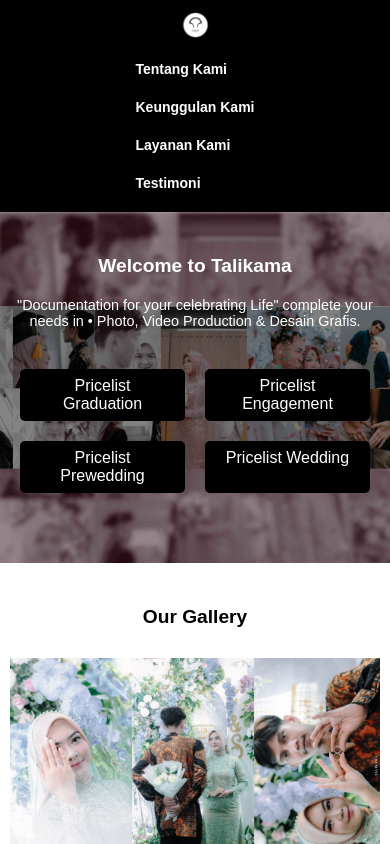
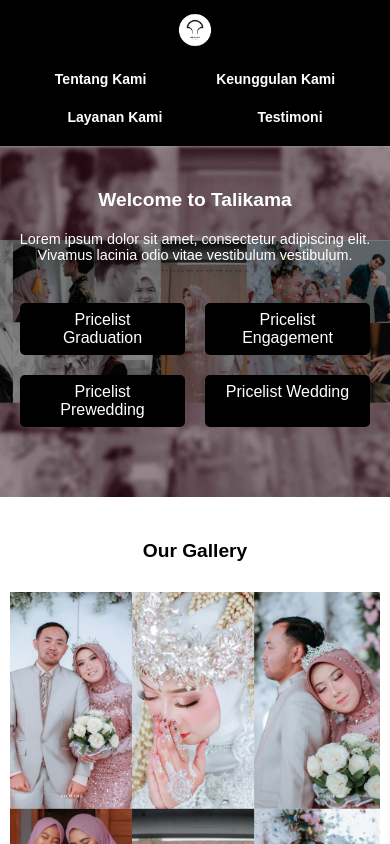
Before and after one commit to Talikamamoment/ProfilUs, a plain HTML site: page index.html in a window 390 px wide. Shown: the top 844 px of the page. Drawn offline with Linux system fonts and the light colour scheme.

Commit message:
Update index.html

```diff
--- a/index.html
+++ b/index.html
@@ -18,18 +18,25 @@
             align-items: center;
             background-color: black;
             padding: 10px 20px;
+            flex-wrap: wrap; /* Ensure items wrap on smaller screens */
         }
         .navbar img {
-            height: 50px;
+            height: 60px; /* Increase the logo size */
+            margin-bottom: 10px;
         }
         .navbar ul {
             display: flex;
             list-style-type: none;
             margin: 0;
             padding: 0;
+            flex-wrap: wrap; /* Ensure items wrap on smaller screens */
+            justify-content: center;
+            width: 100%; /* Allow items to center on smaller screens */
         }
         .navbar ul li {
-            margin: 0 15px;
+            margin: 10px 15px;
+            flex: 1 1 auto; /* Ensure items adjust size and spacing on smaller screens */
+            text-align: center; /* Center the text in the nav items */
         }
         .navbar ul li a {
             color: white;
@@ -90,16 +97,11 @@
         @media screen and (max-width: 768px) {
             .navbar {
                 flex-direction: column;
+                align-items: center; /* Center align items in navbar */
             }
             .navbar img {
-                height: 40px;
+                height: 50px; /* Adjust logo size for tablets */
                 margin-bottom: 10px;
-            }
-            .navbar ul {
-                flex-direction: column;
-            }
-            .navbar ul li {
-                margin: 10px 0;
             }
             .section {
                 padding: 40px 10px;
@@ -114,7 +116,7 @@
 
         @media screen and (max-width: 480px) {
             .navbar img {
-                height: 30px;
+                height: 40px; /* Adjust logo size for phones */
             }
             .navbar ul li a {
                 font-size: 14px;
@@ -152,9 +154,7 @@
 
     <div class="section" id="about">
         <h1>Welcome to Talikama</h1>
-        <p>"Documentation for your celebrating Life"
-complete your needs in
-• Photo, Video Production & Desain Grafis.</p>
+        <p>Lorem ipsum dolor sit amet, consectetur adipiscing elit. Vivamus lacinia odio vitae vestibulum vestibulum.</p>
         <div class="button-group">
             <a href="PRICELIST TALIKAMA WISUDAA.pdf" target="_blank">Pricelist Graduation</a>
             <a href="Pricelist_Engagement.pdf" target="_blank">Pricelist Engagement</a>
@@ -166,9 +166,9 @@ complete your needs in
     <div class="section" id="features">
         <h1>Our Gallery</h1>
         <div class="gallery">
-            <img src="galeri 2.jpg" alt="Gallery Image 1">
+            <img src="galeri 3.jpg" alt="Gallery Image 1">
             <img src="galeri1.jpg" alt="Gallery Image 2">
-            <img src="galeri 3.jpg" alt="Gallery Image 3">
+            <img src="galeri 2.jpg" alt="Gallery Image 3">
         </div>
     </div>
 
```
